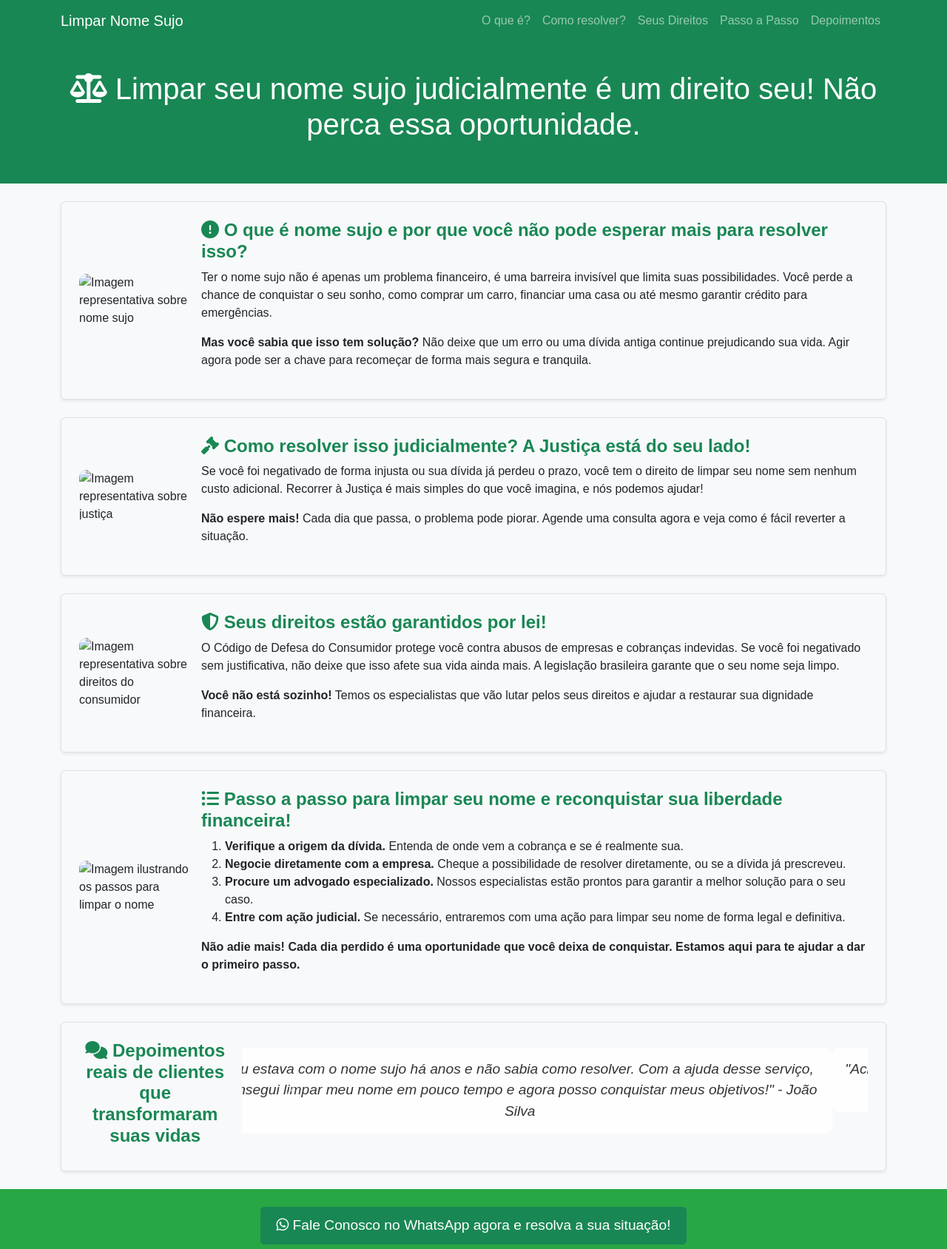
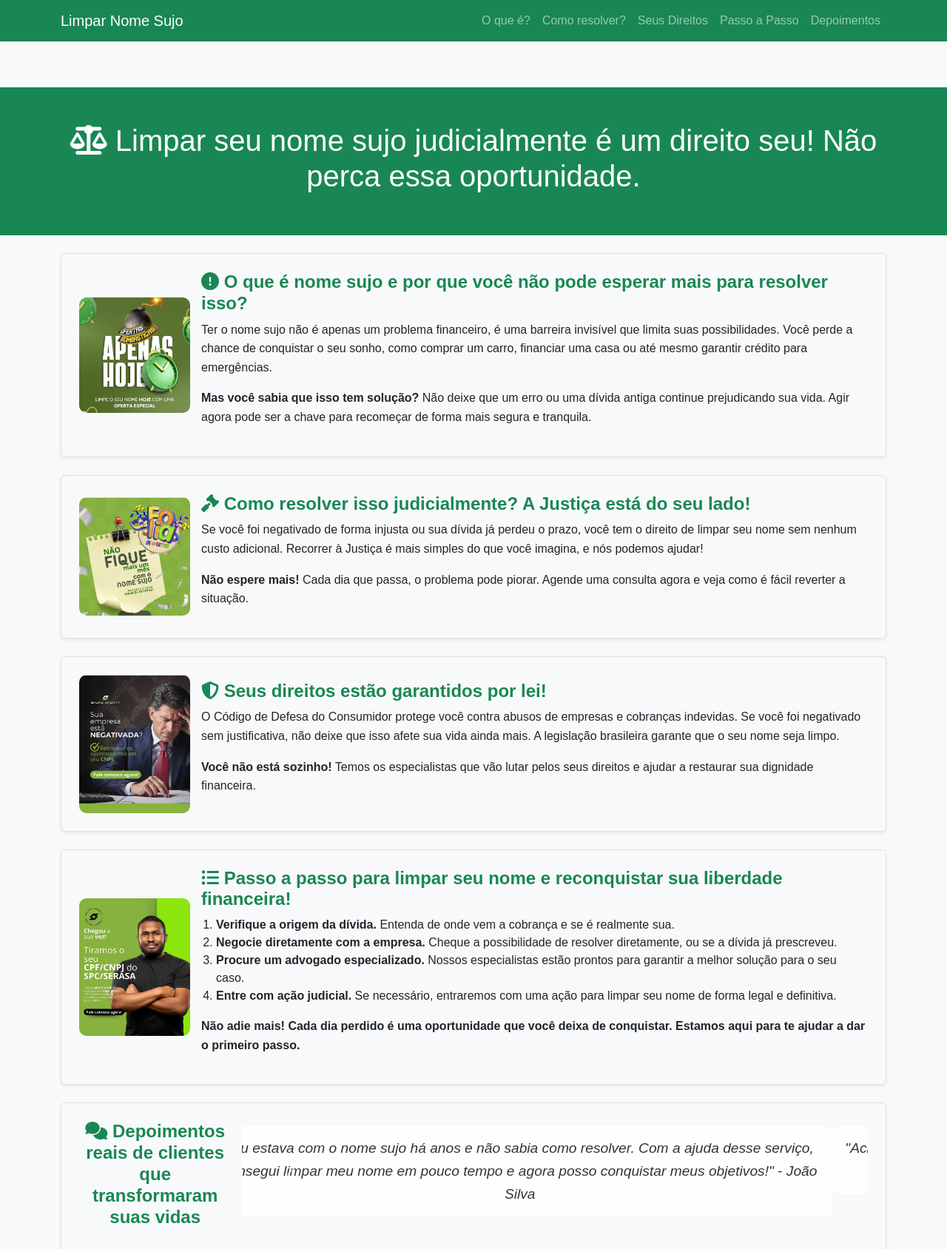
Before and after one commit to bruno-a-dias/limpar_nome, a plain HTML site: page index.html in a window 1280 px wide. Shown: the top 1688 px of the page at 74% size. Drawn offline with nearby package versions, Linux system fonts and the light colour scheme.

Commit message:
upload
upload

```diff
--- a/css/style.css
+++ b/assets/css/style.css
@@ -1,8 +1,13 @@
+/* Estilo geral do corpo */
 body {
     font-family: Arial, sans-serif;
     background-color: #f8f9fa;
+    margin: 0;
+    padding: 0;
+    padding-top: 70px; /* Espaço para o navbar fixo */
 }
 
+/* Estilo do cabeçalho */
 header {
     background-color: #28a745;
     color: white;
@@ -10,6 +15,7 @@ header {
     text-align: center;
 }
 
+/* Estilo das seções */
 section {
     background-color: #ffffff;
     padding: 20px;
@@ -24,6 +30,7 @@ section {
     gap: 15px;
 }
 
+/* Estilo das imagens nas seções */
 section img {
     width: 100%;
     max-width: 150px;
@@ -31,35 +38,49 @@ section img {
     border-radius: 10px;
 }
 
+/* Classe para animação de fade-in */
 .fade-in {
     opacity: 1;
     transform: translateY(0);
 }
 
+/* Estilo dos títulos h2 */
 h2 {
     font-size: 1.5rem;
     font-weight: bold;
+    margin-top: 0; /* Remover margem superior para h2 */
 }
 
+/* Estilo do rodapé */
 footer {
     background-color: #28a745;
     padding: 20px;
     text-align: center;
 }
 
+/* Estilo do botão de sucesso */
 .btn-success {
     font-size: 1.2rem;
     padding: 10px 20px;
     border-radius: 5px;
     transition: all 0.3s ease-in-out;
+    color: white; /* Garantir que o texto do botão seja legível */
+    text-decoration: none; /* Remover sublinhado do link */
 }
 
+/* Efeito hover para o botão de sucesso */
 .btn-success:hover {
     background-color: #218838;
     transform: scale(1.05);
     box-shadow: 0 4px 10px rgba(0, 0, 0, 0.2);
 }
 
+/* Estilo dos parágrafos */
+p {
+    line-height: 1.6; /* Aumentar o espaçamento entre linhas para melhor legibilidade */
+}
+
+/* Estilo para o carrossel de depoimentos */
 .carousel-inner p {
     font-style: italic;
     font-size: 1.2rem;
@@ -85,3 +106,18 @@ footer {
         padding: 8px 16px;
     }
 }
+
+/* Estilo para listas ordenadas */
+ol {
+    padding-left: 20px; /* Adicionar espaçamento à esquerda para listas */
+}
+
+/* Estilo para links */
+a {
+    color: inherit; /* Herda a cor do elemento pai */
+    text-decoration: none; /* Remove sublinhado */
+}
+
+a:hover {
+    text-decoration: underline; /* Adiciona sublinhado ao passar o mouse */
+}
--- a/js/script.js
+++ b/assets/js/script.js
@@ -17,7 +17,7 @@ document.addEventListener("DOMContentLoaded", function() {
         rootMargin: "0px 0px -50px 0px"
     };
 
-    const observer = new IntersectionObserver(function(entries, observer) {
+    const observer = new IntersectionObserver(function(entries) {
         entries.forEach(entry => {
             if (entry.isIntersecting) {
                 entry.target.classList.add("fade-in");
--- a/index.html
+++ b/index.html
@@ -5,14 +5,14 @@
         <meta name="viewport" content="width=device-width, initial-scale=1.0">
         <title>Limpar Nome Sujo - Direito Seu!</title>
         <link rel="stylesheet" href="https://cdn.jsdelivr.net/npm/bootstrap@5.3.0/dist/css/bootstrap.min.css">
-    <link rel="stylesheet" href="css/style.css">
+        <link rel="stylesheet" href="./assets/css/style.css">
         <script src="https://kit.fontawesome.com/a076d05399.js" crossorigin="anonymous"></script>
     </head>
 <body>
-    <nav class="navbar navbar-expand-lg navbar-dark bg-success fixed-top">
+    <nav class="navbar navbar-expand-lg navbar-dark bg-success fixed-top" role="navigation" aria-label="Navegação principal">
         <div class="container">
             <a class="navbar-brand" href="#">Limpar Nome Sujo</a>
-            <button class="navbar-toggler" type="button" data-bs-toggle="collapse" data-bs-target="#navbarNav">
+            <button class="navbar-toggler" type="button" data-bs-toggle="collapse" data-bs-target="#navbarNav" aria-controls="navbarNav" aria-expanded="false" aria-label="Alternar navegação">
                 <span class="navbar-toggler-icon"></span>
             </button>
             <div class="collapse navbar-collapse" id="navbarNav">
@@ -27,13 +27,13 @@
         </div>
     </nav>
 
-    <header class="bg-success text-white text-center p-5 mt-5">
+    <header class="bg-success text-white text-center p-5 mt-5" role="banner">
         <h1><i class="fas fa-balance-scale"></i> Limpar seu nome sujo judicialmente é um direito seu! Não perca essa oportunidade.</h1>
     </header>
 
     <main class="container mt-4">
         <section id="sec1" class="p-4 mb-4 bg-light border rounded shadow-sm" style="background-color: #e6f9e6;">
-            <img src="img/nome-sujo.jpg" alt="Imagem representativa sobre nome sujo">
+            <img src="./assets/img/img1.jpeg" alt="Imagem representativa sobre nome sujo" loading="lazy">
             <div>
                 <h2 class="text-success"><i class="fas fa-exclamation-circle"></i> O que é nome sujo e por que você não pode esperar mais para resolver isso?</h2>
                 <p>Ter o nome sujo não é apenas um problema financeiro, é uma barreira invisível que limita suas possibilidades. Você perde a chance de conquistar o seu sonho, como comprar um carro, financiar uma casa ou até mesmo garantir crédito para emergências.</p>
@@ -42,7 +42,7 @@
         </section>
 
         <section id="sec2" class="p-4 mb-4 bg-light border rounded shadow-sm" style="background-color: #d0f0d0;">
-            <img src="img/justica.jpg" alt="Imagem representativa sobre justiça">
+            <img src="./assets/img/img2.jpeg" alt="Imagem representativa sobre justiça" loading="lazy">
             <div>
                 <h2 class="text-success"><i class="fas fa-gavel"></i> Como resolver isso judicialmente? A Justiça está do seu lado!</h2>
                 <p>Se você foi negativado de forma injusta ou sua dívida já perdeu o prazo, você tem o direito de limpar seu nome sem nenhum custo adicional. Recorrer à Justiça é mais simples do que você imagina, e nós podemos ajudar!</p>
@@ -51,7 +51,7 @@
         </section>
 
         <section id="sec3" class="p-4 mb-4 bg-light border rounded shadow-sm" style="background-color: #b3e6ff;">
-            <img src="img/direitos.jpg" alt="Imagem representativa sobre direitos do consumidor">
+            <img src="./assets/img/img3.jpeg" alt="Imagem representativa sobre direitos do consumidor" loading="lazy">
             <div>
                 <h2 class="text-success"><i class="fas fa-shield-alt"></i> Seus direitos estão garantidos por lei!</h2>
                 <p>O Código de Defesa do Consumidor protege você contra abusos de empresas e cobranças indevidas. Se você foi negativado sem justificativa, não deixe que isso afete sua vida ainda mais. A legislação brasileira garante que o seu nome seja limpo.</p>
@@ -60,7 +60,7 @@
         </section>
 
         <section id="sec4" class="p-4 mb-4 bg-light border rounded shadow-sm" style="background-color: #99ccff;">
-            <img src="img/passo-a-passo.jpg" alt="Imagem ilustrando os passos para limpar o nome">
+            <img src="./assets/img/img4.jpeg" alt="Imagem ilustrando os passos para limpar o nome" loading="lazy">
             <div>
                 <h2 class="text-success"><i class="fas fa-list-ul"></i> Passo a passo para limpar seu nome e reconquistar sua liberdade financeira!</h2>
                 <ol>
@@ -75,7 +75,7 @@
 
         <section id="sec5" class="p-4 mb-4 bg-light border rounded shadow-sm" style="background-color: #80b3ff;">
             <h2 class="text-success text-center"><i class="fas fa-comments"></i> Depoimentos reais de clientes que transformaram suas vidas</h2>
-            <div id="depoimentosCarousel" class="carousel slide" data-bs-ride="carousel">
+            <div id="depoimentosCarousel" class="carousel slide" data-bs-ride="carousel" aria-label="Carrossel de depoimentos">
                 <div class="carousel-inner">
                     <div class="carousel-item active">
                         <p class="text-center">"Eu estava com o nome sujo há anos e não sabia como resolver. Com a ajuda desse serviço, consegui limpar meu nome em pouco tempo e agora posso conquistar meus objetivos!" - João Silva</p>
@@ -87,10 +87,10 @@
                         <p class="text-center">"Fui negativado injustamente e pensava que não havia solução. Com a ajuda dessa equipe, hoje estou com o nome limpo novamente!" - Carlos Mendes</p>
                     </div>
                 </div>
-                <button class="carousel-control-prev" type="button" data-bs-target="#depoimentosCarousel" data-bs-slide="prev">
+                <button class="carousel-control-prev" type="button" data-bs-target="#depoimentosCarousel" data-bs-slide="prev" aria-label="Depoimento anterior">
                     <span class="carousel-control-prev-icon" aria-hidden="true"></span>
                 </button>
-                <button class="carousel-control-next" type="button" data-bs-target="#depoimentosCarousel" data-bs-slide="next">
+                <button class="carousel-control-next" type="button" data-bs-target="#depoimentosCarousel" data-bs-slide="next" aria-label="Próximo depoimento">
                     <span class="carousel-control-next-icon" aria-hidden="true"></span>
                 </button>
             </div>
@@ -98,12 +98,12 @@
     </main>
 
     <footer class="text-center p-4">
-        <a href="https://wa.me/seunumerodotelefone" class="btn btn-success btn-lg animate__animated animate__pulse" target="_blank">
+        <a href="https://wa.me/seunumerodotelefone" class="btn btn-success btn-lg animate__animated animate__pulse" target="_blank" aria-label="Fale Conosco no WhatsApp agora e resolva a sua situação!">
             <i class="fab fa-whatsapp"></i> Fale Conosco no WhatsApp agora e resolva a sua situação!
         </a>
     </footer>
 
     <script src="https://cdn.jsdelivr.net/npm/bootstrap@5.3.0/dist/js/bootstrap.bundle.min.js"></script>
-    <script src="js/script.js"></script>
+    <script src="./assets/js/script.js"></script>
 </body>
 </html>
```
Also changed, not shown: assets/img/img1.jpeg (added), assets/img/img2.jpeg (added), assets/img/img3.jpeg (added), assets/img/img4.jpeg (added), assets/img/img5.jpeg (added). Lines whose indentation alone changed are shown as unchanged.
